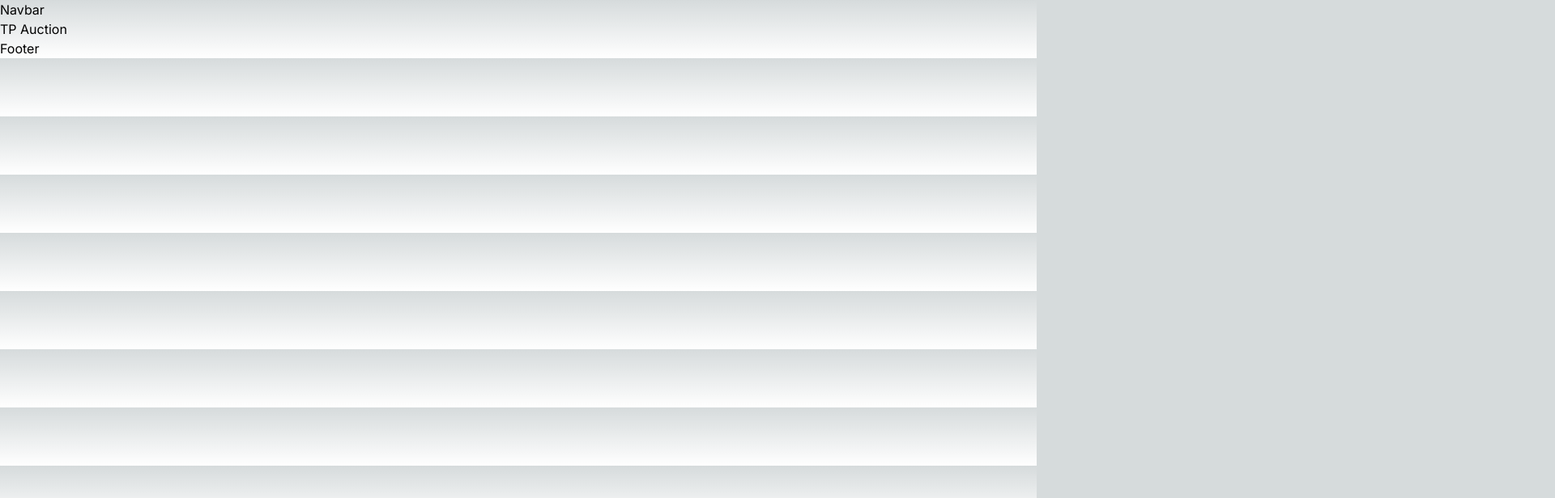
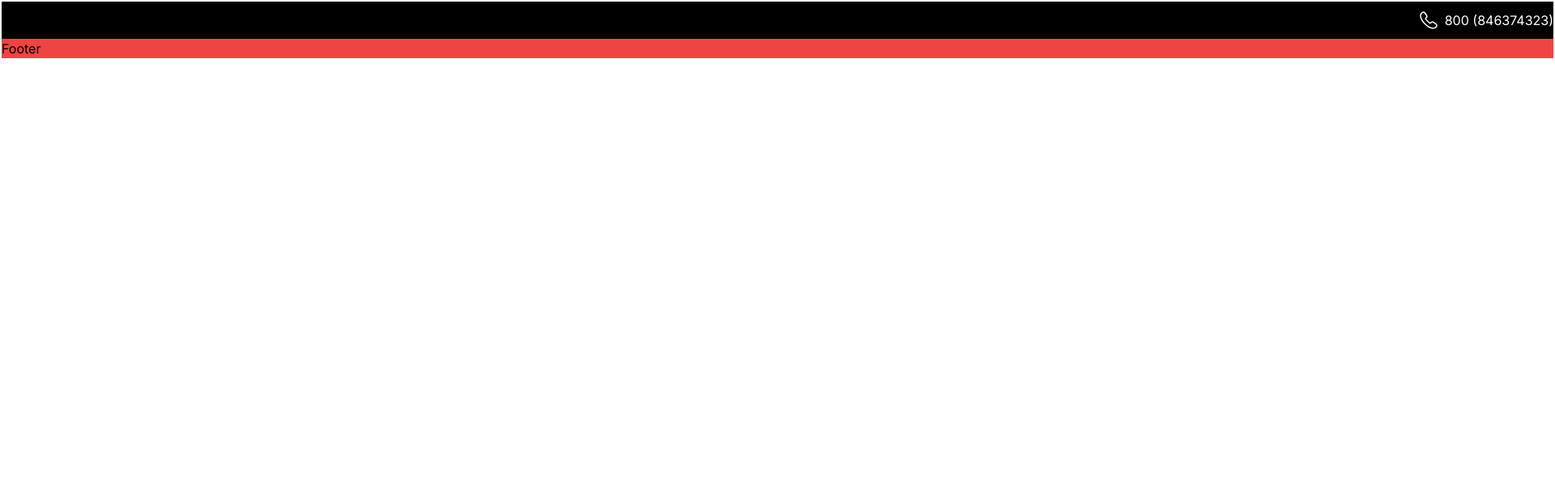
Before and after one commit to imtiazahmed78652/to-auction, a Next.js app: page / in a window 1280 px wide. Shown: the top 616 px of the page at 81% size, 1920 px wide, since content can reach past the window. Built offline with nearby package versions, Linux system fonts and the light colour scheme.

Commit message:
created-navbar

```diff
--- a/components/navbar/Navbar.tsx
+++ /dev/null
@@ -1,9 +0,0 @@
-import React from 'react'
-
-function Navbar() {
-  return (
-    <div>Navbar</div>
-  )
-}
-
-export default Navbar
--- a/components/footer/Footer.tsx
+++ b/src/app/components/footer/Footer.tsx
@@ -1,8 +1,8 @@
 import React from 'react'
-
+// import '../../src/app/globals.css'
 function Footer() {
   return (
-    <div>Footer</div>
+    <div className='bg-red-500'>Footer</div>
   )
 }
 
--- /dev/null
+++ b/src/app/components/navbar/Navbar.tsx
@@ -0,0 +1,22 @@
+import Image from 'next/image'
+import React from 'react'
+// import '../../src/app/globals.css'
+function Navbar() {
+
+  return (
+    <div className=''>
+
+
+        <div className='flex justify-end items-end bg-black w-full'>
+            <div className='flex flex-row gap-2 py-[11px]'>
+                <Image src='/call.svg' width={24} height={24} alt='phone-number'/>
+                <div className='text-white'>800 (846374323)</div>
+            </div>
+        </div>
+
+
+    </div>
+  )
+}
+
+export default Navbar
--- a/src/app/globals.css
+++ b/src/app/globals.css
@@ -2,7 +2,7 @@
 @tailwind components;
 @tailwind utilities;
 
-:root {
+/* :root {
   --foreground-rgb: 0, 0, 0;
   --background-start-rgb: 214, 219, 220;
   --background-end-rgb: 255, 255, 255;
@@ -24,4 +24,4 @@ body {
       rgb(var(--background-end-rgb))
     )
     rgb(var(--background-start-rgb));
-}
+} */
--- a/src/app/layout.tsx
+++ b/src/app/layout.tsx
@@ -1,8 +1,8 @@
 import './globals.css'
 import type { Metadata } from 'next'
 import { Inter } from 'next/font/google'
-import Navbar from '../../components/navbar/Navbar'
-import Footer from '../../components/footer/Footer'
+import Navbar from './components/navbar/Navbar'
+import Footer from './components/footer/Footer'
 
 const inter = Inter({ subsets: ['latin'] })
 
@@ -17,9 +17,9 @@ export default function RootLayout({
   children: React.ReactNode
 }) {
   return (
-    <html lang="en">
+    <html lang="en" >
       {/* <Navbar/> */}
-      <body className={inter.className}>{children}</body>
+      <body className={`${inter.className}`}>{children}</body>
       {/* <Footer/> */}
     </html>
   )
--- a/src/app/page.tsx
+++ b/src/app/page.tsx
@@ -1,13 +1,15 @@
 import Image from 'next/image'
-import Navbar from '../../components/navbar/Navbar'
-import Footer from '../../components/footer/Footer'
+import Navbar from './components/navbar/Navbar'
+import Footer from './components/footer/Footer'
 
 export default function Home() {
   return (
-    <main className="">
+    <main className="w-full grid place-items-center bg-white ">
+      <div className='w-[1920px] border-white border-2'>
       <Navbar/>
-      TP Auction
+
       <Footer/>
+      </div>
     </main>
   )
 }
```
Also changed, not shown: public/call.svg (added).
